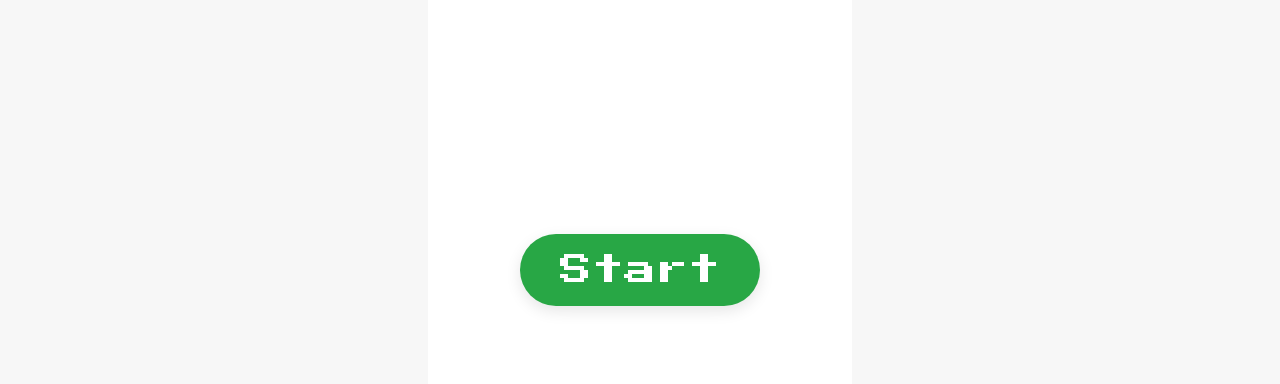
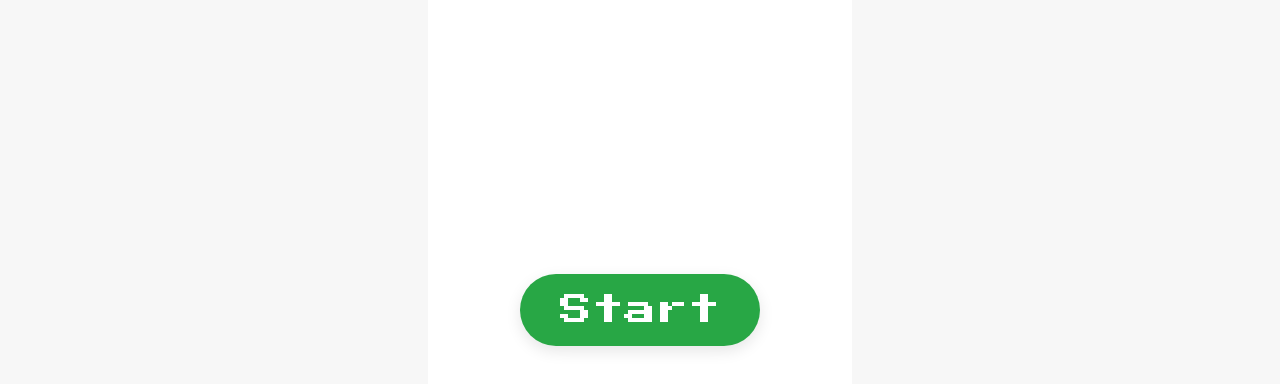
Before and after one commit to benjaminmiralles/benjaminmiralles.github.io, a plain HTML site: page index.html in a window 1280 px wide. Shown: the part 294-678 px from the top of the page. Drawn offline with Linux system fonts and the light colour scheme.

Commit message:
Update style.css

```diff
--- a/style.css
+++ b/style.css
@@ -137,7 +137,7 @@ body, html {
 
 #start-btn, #end-btn, #restart-btn {
     position: fixed;
-    bottom: 200px; /* Position à 20px du bas de l'écran */
+    bottom: 20%;
     left: 50%;
     transform: translateX(-50%); /* Centrer horizontalement */
     padding: 20px 40px;
```
